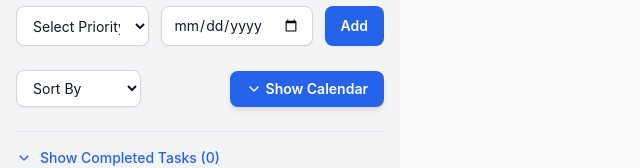
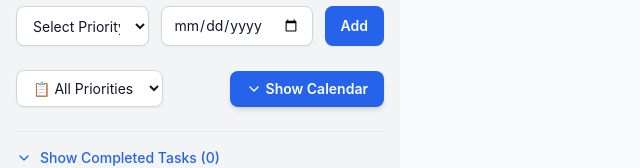
Before and after one commit to c7harry/TaskPilot, a React (Create React App) app in the folder my-extension/: page / in a window 1280 px wide. Shown: the part 156-324 px from the top of the page, without its empty margins (0-640 px from the left). Built offline with nearby package versions, Linux system fonts and the light colour scheme.

Commit message:
fixed startup

```diff
--- a/my-extension/src/App.js
+++ b/my-extension/src/App.js
@@ -11,7 +11,7 @@ const App = () => {
   const [input, setInput] = useState("");
   const [priority, setPriority] = useState("");
   const [profile, setProfile] = useState("Work");
- const [filterPriority, setFilterPriority] = useState("");
+ const [filterPriority, setFilterPriority] = useState("All");
   const [showCompleted, setShowCompleted] = useState(false);
   const [darkMode, setDarkMode] = useState(() => localStorage.getItem("darkMode") === "true");
   const [showCalendar, setShowCalendar] = useState(false);
@@ -153,9 +153,9 @@ const App = () => {
             className="w-full px-3 py-2 rounded-lg shadow-sm border text-sm dark:bg-gray-800 bg-white border-gray-300 dark:border-gray-700 focus:ring-2 focus:ring-blue-500 focus:outline-none"
           >
             <option value="" disabled hidden>Select Priority</option>
-            <option value="High">High</option>
-            <option value="Medium">Medium</option>
-            <option value="Low">Low</option>
+            <option value="High">🔴 High</option>
+            <option value="Medium">🟡 Medium</option>
+            <option value="Low">🟢 Low</option>
           </select>
           <input
             type="date"
@@ -174,16 +174,15 @@ const App = () => {
 
       <div className="flex justify-between items-center mb-4">
         <select
-          value={filterPriority}
-          onChange={(e) => setFilterPriority(e.target.value)}
-          className="w-full sm:w-auto px-3 py-2 rounded-lg shadow-sm border text-sm dark:bg-gray-800 bg-white border-gray-300 dark:border-gray-700 focus:ring-2 focus:ring-blue-500 focus:outline-none"
-        >
-          <option value="" disabled hidden>Sort By</option>
-          <option value="All">All Priorities</option>
-          <option value="High">High</option>
-          <option value="Medium">Medium</option>
-          <option value="Low">Low</option>
-        </select>
+        value={filterPriority}
+        onChange={(e) => setFilterPriority(e.target.value)}
+        className="w-full sm:w-auto px-3 py-2 rounded-lg shadow-sm border text-sm dark:bg-gray-800 bg-white border-gray-300 dark:border-gray-700 focus:ring-2 focus:ring-blue-500 focus:outline-none"
+      >
+        <option value="All">📋 All Priorities</option>
+        <option value="High">🔴 High</option>
+        <option value="Medium">🟡 Medium</option>
+        <option value="Low">🟢 Low</option>
+      </select>
         <button
           onClick={() => setShowCalendar(!showCalendar)}
           className="flex items-center gap-1 px-4 py-2 text-sm font-semibold bg-blue-600 text-white rounded-lg shadow-md hover:bg-blue-700 focus:outline-none focus:ring-2 focus:ring-blue-500 transition"
```
